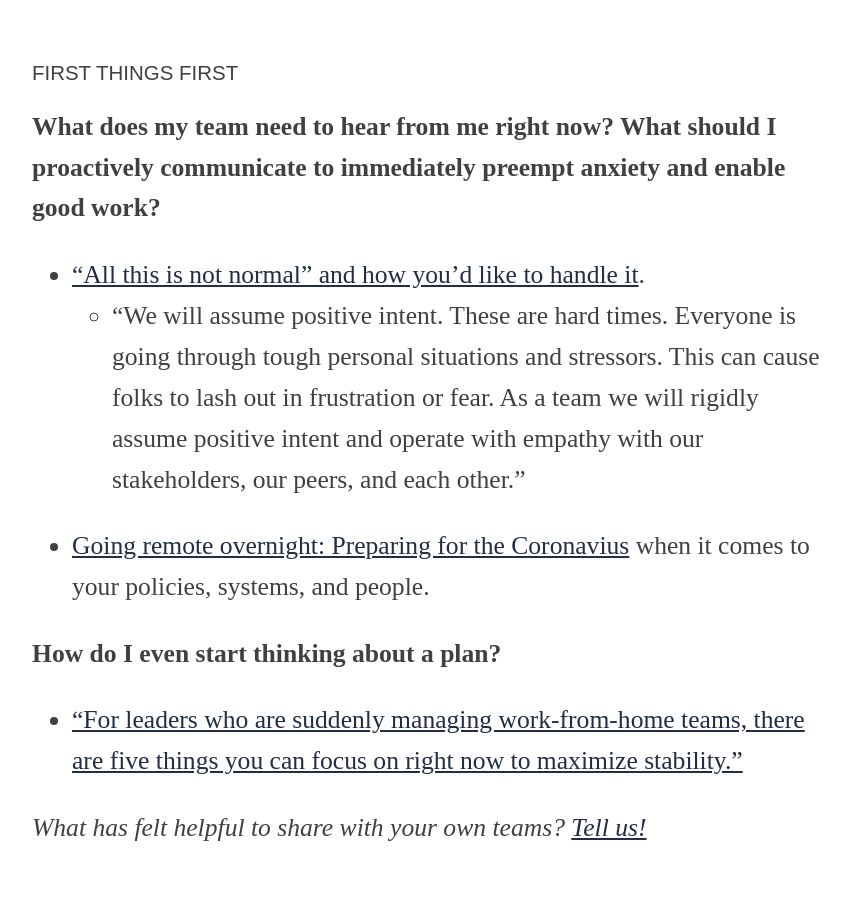
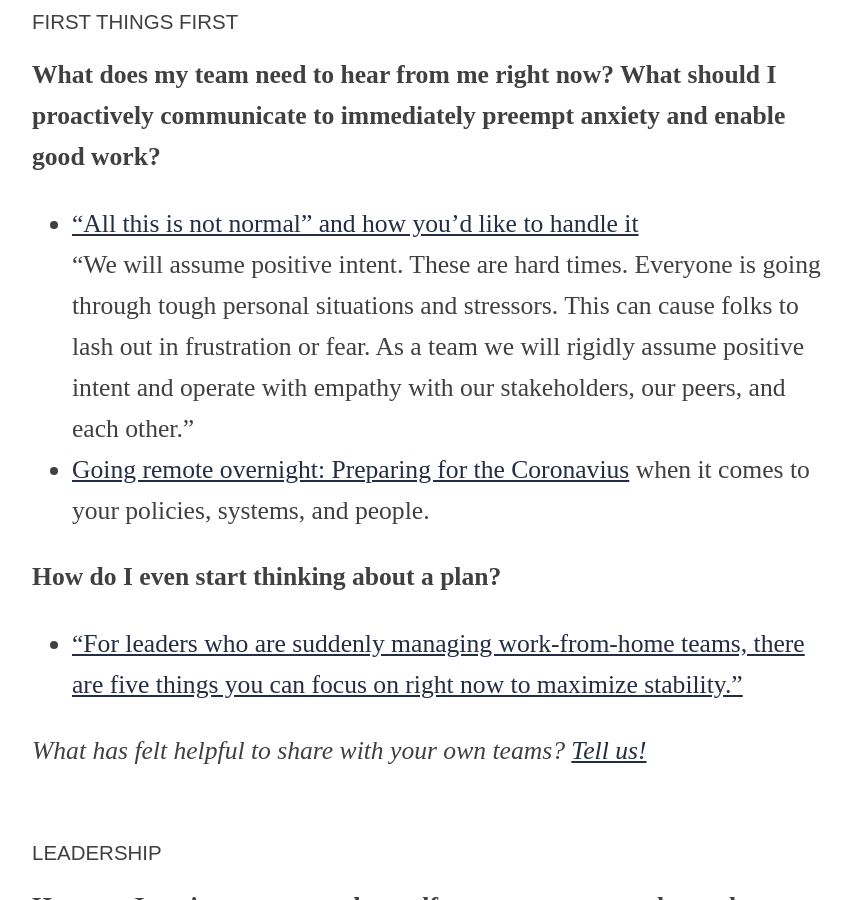
Before and after one commit to OpenNews/opennews-website, a Jekyll site: the page built from resources/covid-19/index.md, in a window 1280 px wide and 900 px high, scrolled down 6985 px. Shown: the whole window, without its empty margins (208-1060 px from the left). Built offline with Jekyll 4.4.1, drawn with Linux system fonts in a browser that asks for light colours.

Commit message:
update pull quote style on resource

```diff
--- a/resources/covid-19/index.md
+++ b/resources/covid-19/index.md
@@ -80,12 +80,8 @@ layout: layout_resource
 
 <ul>
   <li><a href="https://www.huffpost.com/entry/remote-work-coronavirus-how-to-advice_l_5e690cedc5b60557280f70d0">If you suddenly work remotely, communication matters more than anything else</a></li>
-  <li><a href="https://aworkinglibrary.com/writing/hard-way">We’re learning lessons right now the hard way: Good communication requires you to be intentional and explicit</a>
-
-    <ul>
-      <li>“You are going to have to listen fiercely, speak openly, make decisions even when no good options present themselves, and admit that you just don’t know what’s coming. You are going to have to stay calm and present even as the fire rages.”</li>
-    </ul>
-  </li>
+  <li><a href="https://aworkinglibrary.com/writing/hard-way">We’re learning lessons right now the hard way: Good communication requires you to be intentional and explicit</a><br/>
+  &#8220;You are going to have to listen fiercely, speak openly, make decisions even when no good options present themselves, and admit that you just don’t know what’s coming. You are going to have to stay calm and present even as the fire rages.&#8221;</li>
   <li><a href="https://hbr.org/2015/01/how-to-handle-difficult-conversations-at-work">How to handle difficult conversations at work</a> (<a href="https://ona19.journalists.org/sessions/23518316/">especially in a newsroom</a> + <a href="https://docs.google.com/document/d/1h0PrgpjligGVYmNO_hKeEneMtLe4ziRrrJp5U659gz4/edit">tipsheet</a>)</li>
 </ul>
 
@@ -122,11 +118,8 @@ layout: layout_resource
 <p class="question">How do I make sense of how I&#8217;m feeling right now?</p>
 
 <ul>
-  <li><a href="https://hbr.org/2020/03/that-discomfort-youre-feeling-is-grief">&#8220;That discomfort you&#8217;re feeling is grief&#8221;</a>
-    <ul>
-      <li>“We feel the world has changed, and it has. We know this is temporary, but it doesn’t feel that way, and we realize things will be different. &#8230; We are not used to this kind of collective grief in the air.”</li>
-    </ul>
-  </li>
+  <li><a href="https://hbr.org/2020/03/that-discomfort-youre-feeling-is-grief">&#8220;That discomfort you&#8217;re feeling is grief&#8221;</a><br/>
+  &#8220;We feel the world has changed, and it has. We know this is temporary, but it doesn’t feel that way, and we realize things will be different. &#8230; We are not used to this kind of collective grief in the air.&#8221;</li>
   <li><a href="https://podcasts.apple.com/us/podcast/the-happiness-lab-with-dr-laurie-santos/id1474245040?i=1000468907282">Coach yourself through a crisis</a></li>
   <li><a href="https://about.gitlab.com/company/culture/all-remote/mental-health/">Combating burnout, isolation, and anxiety in the remote workplace</a></li>
   <li><a href="https://mentalhealthjournalism.org/covid-19-mental-health-resources-for-journalists-and-you/">COVID&#8211;19 mental health resources for journalists and you</a></li>
@@ -164,11 +157,8 @@ layout: layout_resource
 <p class="question">What does my team need to hear from me right now? What should I proactively communicate to immediately preempt anxiety and enable good work?</p>
 
 <ul>
-  <li><a href="https://twitter.com/chrisalbon/status/1239927980450697218">“All this is not normal” and how you’d like to handle it</a>.
-    <ul>
-      <li>“We will assume positive intent. These are hard times. Everyone is going through tough personal situations and stressors. This can cause folks to lash out in frustration or fear. As a team we will rigidly assume positive intent and operate with empathy with our stakeholders, our peers, and each other.”</li>
-    </ul>
-  </li>
+  <li><a href="https://twitter.com/chrisalbon/status/1239927980450697218">“All this is not normal” and how you’d like to handle it</a><br/>
+  &#8220;We will assume positive intent. These are hard times. Everyone is going through tough personal situations and stressors. This can cause folks to lash out in frustration or fear. As a team we will rigidly assume positive intent and operate with empathy with our stakeholders, our peers, and each other.&#8221;</li>
   <li><a href="https://academy.nobl.io/going-remote-overnight-preparing-for-the-coronavirus/">Going remote overnight: Preparing for the Coronavius</a> when it comes to your policies, systems, and people.</li>
 </ul>
 
@@ -200,12 +190,8 @@ layout: layout_resource
 <p class="question">I need to make tough decisions as quickly as possible, how do I make sure I’m basing them in the values I hold important?</p>
 
 <ul>
-  <li><a href="https://source.opennews.org/articles/newsroom-managers-diversity-inclusivity-covid19/">Newsroom execs and managers: Ways to uphold your diversity and inclusivity values during COVID&#8211;19</a> covering everything from small gestures leaders can make to how to think about layoffs and furloughs thoughtfully and equitably when it comes to diversity.
-
-    <ul>
-      <li>“In overwhelming times, easier things often get done first, while harder, more complicated problems wait. But we need to spend time on the harder things, and to do so now, so here’s a guide to make upholding your diversity, equity and inclusivity values during a pandemic — one step easier.”</li>
-    </ul>
-  </li>
+  <li><a href="https://source.opennews.org/articles/newsroom-managers-diversity-inclusivity-covid19/">Newsroom execs and managers: Ways to uphold your diversity and inclusivity values during COVID&#8211;19</a> covering everything from small gestures leaders can make to how to think about layoffs and furloughs thoughtfully and equitably when it comes to diversity.<br/>
+  &#8220;In overwhelming times, easier things often get done first, while harder, more complicated problems wait. But we need to spend time on the harder things, and to do so now, so here’s a guide to make upholding your diversity, equity and inclusivity values during a pandemic — one step easier.&#8221;</li>
 </ul>
 
 <p class="question">How do I model a healthy balance between doing my job and taking care of myself and/or loved ones?</p>
@@ -247,12 +233,8 @@ layout: layout_resource
   <li><a href="https://teamsuccess.io/remoteteam">Not everything on this checklist applies to newsroom teams, but it’s a nice starting point</a></li>
   <li>From the news-nerd community
     <ul>
-      <li><a href="https://medium.com/whereby-us/5-practical-tips-for-managing-newly-remote-teams-during-coronavirus-2059ea53b9f">5 practical tips for managing newly remote teams during coronavirus</a>
-
-        <ul>
-          <li>“Remote work, for all of its challenges, can force you and your company to become more intentional, more thoughtful, and more resilient to the challenges of change.”</li>
-        </ul>
-      </li>
+      <li><a href="https://medium.com/whereby-us/5-practical-tips-for-managing-newly-remote-teams-during-coronavirus-2059ea53b9f">5 practical tips for managing newly remote teams during coronavirus</a><br/>
+      &#8220;Remote work, for all of its challenges, can force you and your company to become more intentional, more thoughtful, and more resilient to the challenges of change.&#8221;</li>
       <li><a href="https://source.opennews.org/articles/making-remote-work-work/">Making remote work work</a></li>
     </ul>
   </li>
```
